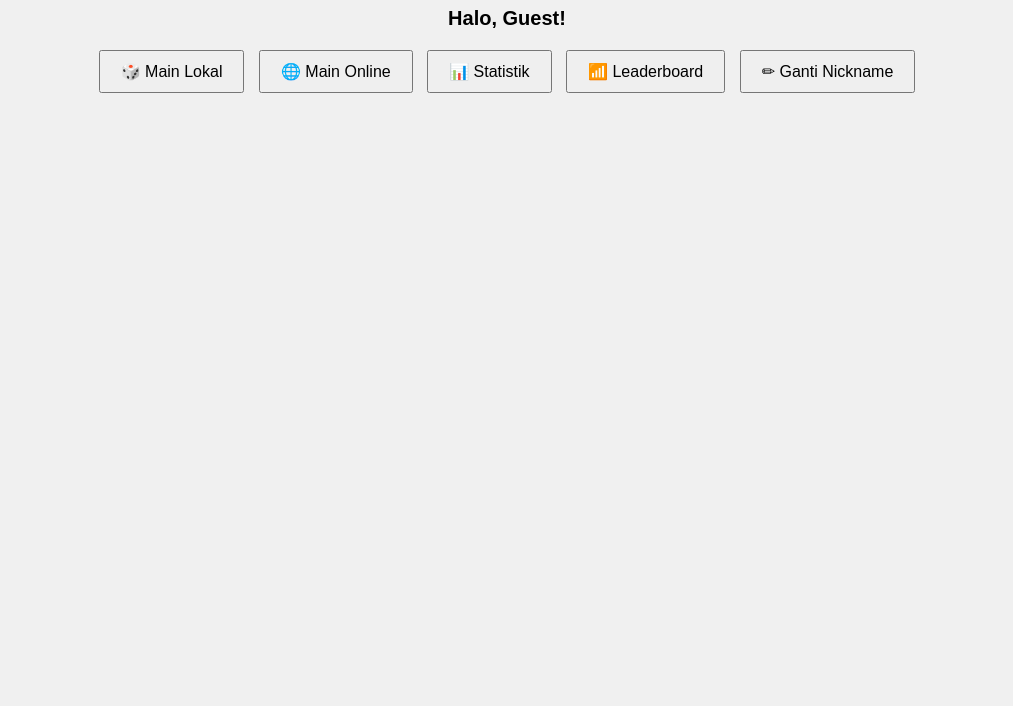
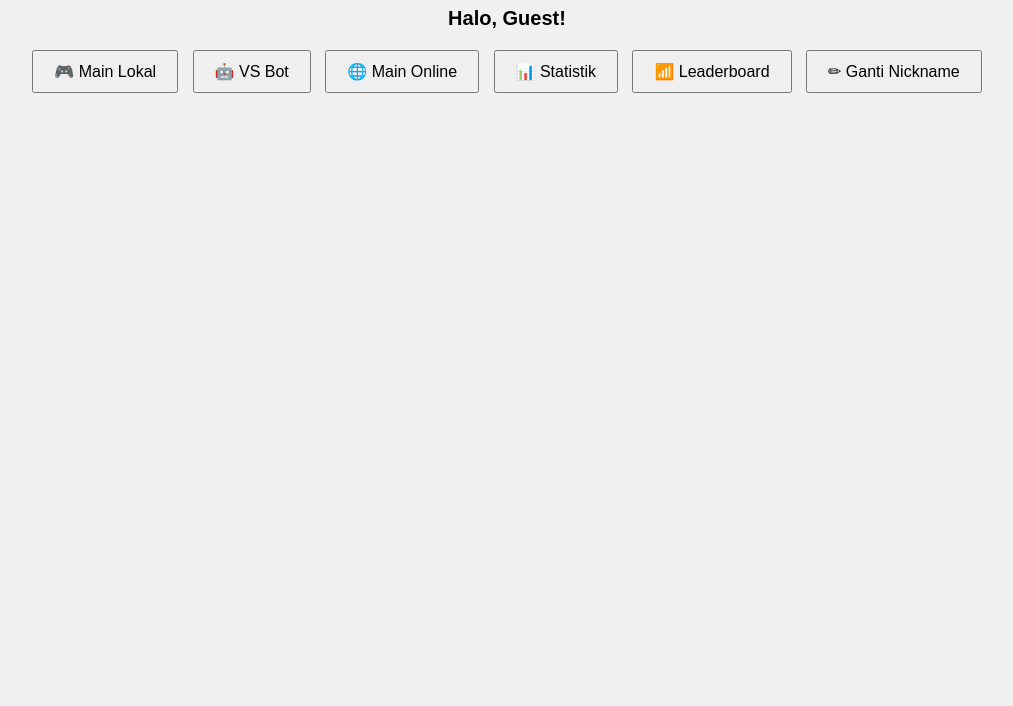
Before and after one commit to haikalmc/Ulartanggal-online, a plain HTML site: page index.html in a window 1280 px wide. Shown: the part 94-800 px from the top of the page, without its empty margins (133-1146 px from the left). Drawn offline with Linux system fonts and the light colour scheme.

Commit message:
Update index.html

```diff
--- a/index.html
+++ b/index.html
@@ -10,14 +10,15 @@
   <div id="menu">
     <h1>🎲 Ular Tangga</h1>
     <h2 id="greeting">Halo, Guest!</h2>
-    <button id="btnLocal">🎲 Main Lokal</button>
+    <button id="btnLocal">🎮 Main Lokal</button>
+    <button id="btnBot">🤖 VS Bot</button>
     <button id="btnOnline">🌐 Main Online</button>
     <button id="btnStatistik">📊 Statistik</button>
     <button id="btnLeaderboard">📶 Leaderboard</button>
     <button id="btnGantiNickname">✏ Ganti Nickname</button>
   </div>
 
-  <div id="game" style="display:none">
+  <div id="game" style="display: none;">
     <div id="turnIndicator">Giliran: Pemain 1 🔴</div>
     <div id="board"></div>
     <div class="controls">
```
